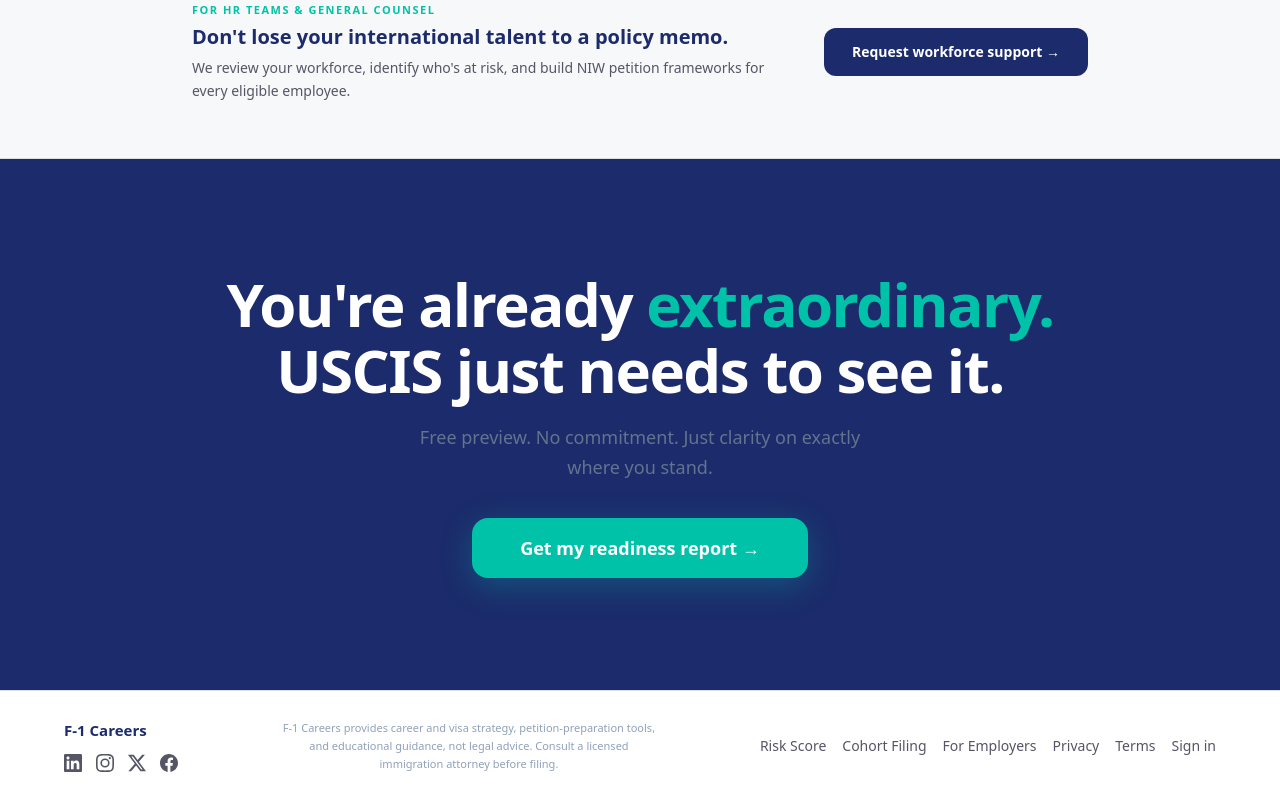
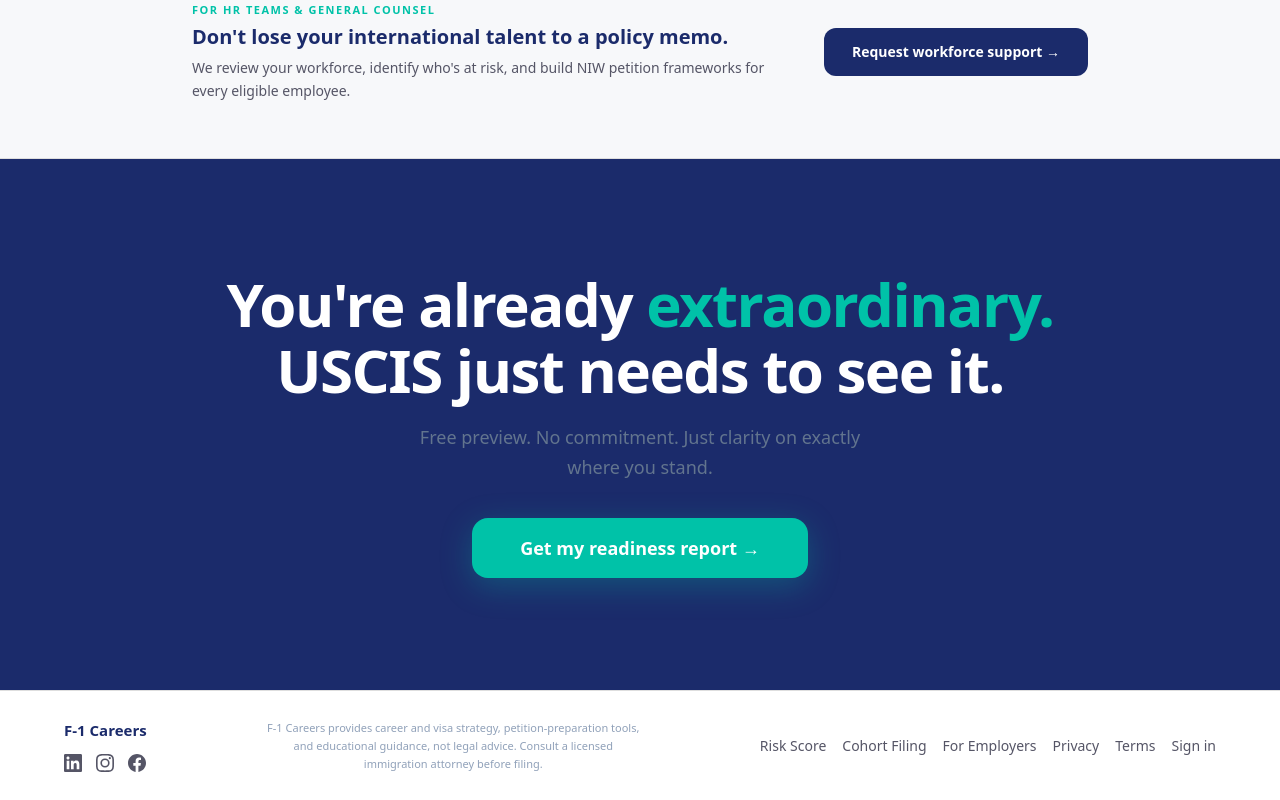
Before and after one commit to marambo-code/F-1Careers, a Next.js app: page /test in a window 1280 px wide. Shown: the part 7323-8123 px from the top of the page. Built offline with nearby package versions, Linux system fonts and the light colour scheme.

Commit message:
Socials: LinkedIn company URL, remove X; Play nav on phone; footer socials; nav fixes

```diff
--- a/components/SocialLinks.tsx
+++ b/components/SocialLinks.tsx
@@ -4,18 +4,13 @@
 const SOCIALS = [
   {
     name: 'LinkedIn',
-    href: 'https://www.linkedin.com/in/f-1-careers/',
+    href: 'https://www.linkedin.com/company/f1-careers/',
     path: 'M20.447 20.452h-3.554v-5.569c0-1.328-.027-3.037-1.852-3.037-1.853 0-2.136 1.445-2.136 2.939v5.667H9.351V9h3.414v1.561h.046c.477-.9 1.637-1.85 3.37-1.85 3.601 0 4.267 2.37 4.267 5.455v6.286zM5.337 7.433c-1.144 0-2.063-.926-2.063-2.065 0-1.138.92-2.063 2.063-2.063 1.14 0 2.064.925 2.064 2.063 0 1.139-.925 2.065-2.064 2.065zm1.782 13.019H3.555V9h3.564v11.452zM22.225 0H1.771C.792 0 0 .774 0 1.729v20.542C0 23.227.792 24 1.771 24h20.451C23.2 24 24 23.227 24 22.271V1.729C24 .774 23.2 0 22.222 0h.003z',
   },
   {
     name: 'Instagram',
     href: 'https://www.instagram.com/f1careers/',
     path: 'M12 2.163c3.204 0 3.584.012 4.85.07 3.252.148 4.771 1.691 4.919 4.919.058 1.265.069 1.645.069 4.849 0 3.205-.012 3.584-.069 4.849-.149 3.225-1.664 4.771-4.919 4.919-1.266.058-1.644.07-4.85.07-3.204 0-3.584-.012-4.849-.07-3.26-.149-4.771-1.699-4.919-4.92-.058-1.265-.07-1.644-.07-4.849 0-3.204.013-3.583.07-4.849.149-3.227 1.664-4.771 4.919-4.919 1.266-.057 1.645-.069 4.849-.069zM12 0C8.741 0 8.333.014 7.053.072 2.695.272.273 2.69.073 7.052.014 8.333 0 8.741 0 12c0 3.259.014 3.668.072 4.948.2 4.358 2.618 6.78 6.98 6.98C8.333 23.986 8.741 24 12 24c3.259 0 3.668-.014 4.948-.072 4.354-.2 6.782-2.618 6.979-6.98.059-1.28.073-1.689.073-4.948 0-3.259-.014-3.667-.072-4.947-.196-4.354-2.617-6.78-6.979-6.98C15.668.014 15.259 0 12 0zm0 5.838a6.162 6.162 0 100 12.324 6.162 6.162 0 000-12.324zM12 16a4 4 0 110-8 4 4 0 010 8zm6.406-11.845a1.44 1.44 0 100 2.881 1.44 1.44 0 000-2.881z',
-  },
-  {
-    name: 'X',
-    href: 'https://twitter.com/f1careers',
-    path: 'M18.901 1.153h3.68l-8.04 9.19L24 22.846h-7.406l-5.8-7.584-6.638 7.584H.474l8.6-9.83L0 1.154h7.594l5.243 6.932 6.064-6.933zm-1.291 19.494h2.039L6.486 3.24H4.298z',
   },
   {
     name: 'Facebook',
--- a/public/home.html
+++ b/public/home.html
@@ -399,9 +399,8 @@
     <a href="/terms">Terms</a>
   </div>
   <div class="socials">
-    <a href="https://www.linkedin.com/in/f-1-careers/" target="_blank" rel="noopener noreferrer" aria-label="F-1 Careers on LinkedIn"><svg viewBox="0 0 24 24" fill="currentColor" aria-hidden="true"><path d="M20.447 20.452h-3.554v-5.569c0-1.328-.027-3.037-1.852-3.037-1.853 0-2.136 1.445-2.136 2.939v5.667H9.351V9h3.414v1.561h.046c.477-.9 1.637-1.85 3.37-1.85 3.601 0 4.267 2.37 4.267 5.455v6.286zM5.337 7.433c-1.144 0-2.063-.926-2.063-2.065 0-1.138.92-2.063 2.063-2.063 1.14 0 2.064.925 2.064 2.063 0 1.139-.925 2.065-2.064 2.065zm1.782 13.019H3.555V9h3.564v11.452zM22.225 0H1.771C.792 0 0 .774 0 1.729v20.542C0 23.227.792 24 1.771 24h20.451C23.2 24 24 23.227 24 22.271V1.729C24 .774 23.2 0 22.222 0h.003z"/></svg></a>
+    <a href="https://www.linkedin.com/company/f1-careers/" target="_blank" rel="noopener noreferrer" aria-label="F-1 Careers on LinkedIn"><svg viewBox="0 0 24 24" fill="currentColor" aria-hidden="true"><path d="M20.447 20.452h-3.554v-5.569c0-1.328-.027-3.037-1.852-3.037-1.853 0-2.136 1.445-2.136 2.939v5.667H9.351V9h3.414v1.561h.046c.477-.9 1.637-1.85 3.37-1.85 3.601 0 4.267 2.37 4.267 5.455v6.286zM5.337 7.433c-1.144 0-2.063-.926-2.063-2.065 0-1.138.92-2.063 2.063-2.063 1.14 0 2.064.925 2.064 2.063 0 1.139-.925 2.065-2.064 2.065zm1.782 13.019H3.555V9h3.564v11.452zM22.225 0H1.771C.792 0 0 .774 0 1.729v20.542C0 23.227.792 24 1.771 24h20.451C23.2 24 24 23.227 24 22.271V1.729C24 .774 23.2 0 22.222 0h.003z"/></svg></a>
     <a href="https://www.instagram.com/f1careers/" target="_blank" rel="noopener noreferrer" aria-label="F-1 Careers on Instagram"><svg viewBox="0 0 24 24" fill="currentColor" aria-hidden="true"><path d="M12 2.163c3.204 0 3.584.012 4.85.07 3.252.148 4.771 1.691 4.919 4.919.058 1.265.069 1.645.069 4.849 0 3.205-.012 3.584-.069 4.849-.149 3.225-1.664 4.771-4.919 4.919-1.266.058-1.644.07-4.85.07-3.204 0-3.584-.012-4.849-.07-3.26-.149-4.771-1.699-4.919-4.92-.058-1.265-.07-1.644-.07-4.849 0-3.204.013-3.583.07-4.849.149-3.227 1.664-4.771 4.919-4.919 1.266-.057 1.645-.069 4.849-.069zM12 0C8.741 0 8.333.014 7.053.072 2.695.272.273 2.69.073 7.052.014 8.333 0 8.741 0 12c0 3.259.014 3.668.072 4.948.2 4.358 2.618 6.78 6.98 6.98C8.333 23.986 8.741 24 12 24c3.259 0 3.668-.014 4.948-.072 4.354-.2 6.782-2.618 6.979-6.98.059-1.28.073-1.689.073-4.948 0-3.259-.014-3.667-.072-4.947-.196-4.354-2.617-6.78-6.979-6.98C15.668.014 15.259 0 12 0zm0 5.838a6.162 6.162 0 100 12.324 6.162 6.162 0 000-12.324zM12 16a4 4 0 110-8 4 4 0 010 8zm6.406-11.845a1.44 1.44 0 100 2.881 1.44 1.44 0 000-2.881z"/></svg></a>
-    <a href="https://twitter.com/f1careers" target="_blank" rel="noopener noreferrer" aria-label="F-1 Careers on X"><svg viewBox="0 0 24 24" fill="currentColor" aria-hidden="true"><path d="M18.901 1.153h3.68l-8.04 9.19L24 22.846h-7.406l-5.8-7.584-6.638 7.584H.474l8.6-9.83L0 1.154h7.594l5.243 6.932 6.064-6.933zm-1.291 19.494h2.039L6.486 3.24H4.298z"/></svg></a>
     <a href="https://www.facebook.com/f1careers" target="_blank" rel="noopener noreferrer" aria-label="F-1 Careers on Facebook"><svg viewBox="0 0 24 24" fill="currentColor" aria-hidden="true"><path d="M24 12.073c0-6.627-5.373-12-12-12s-12 5.373-12 12c0 5.99 4.388 10.954 10.125 11.854v-8.385H7.078v-3.47h3.047V9.43c0-3.007 1.792-4.669 4.533-4.669 1.312 0 2.686.235 2.686.235v2.953H15.83c-1.491 0-1.956.925-1.956 1.874v2.25h3.328l-.532 3.47h-2.796v8.385C19.612 23.027 24 18.062 24 12.073z"/></svg></a>
   </div>
 </footer>
```
Also changed, not shown: 1 other file (tests, documents, lock files or other folders).
